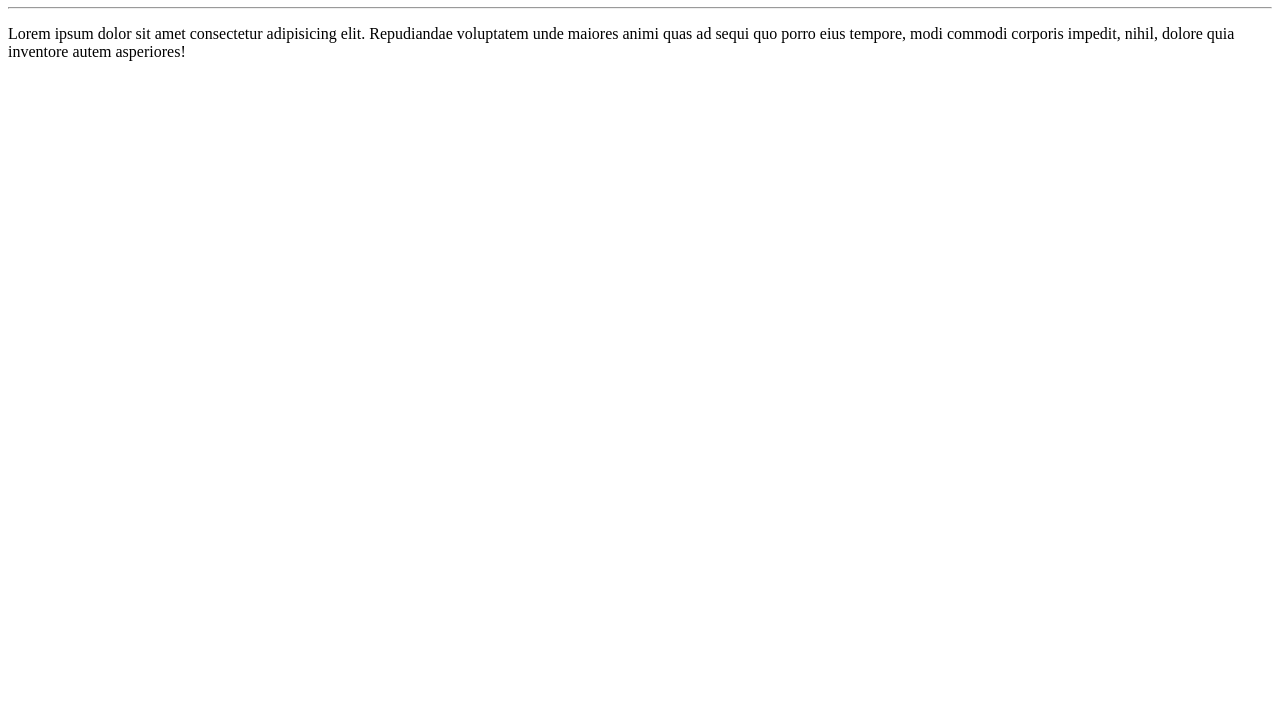
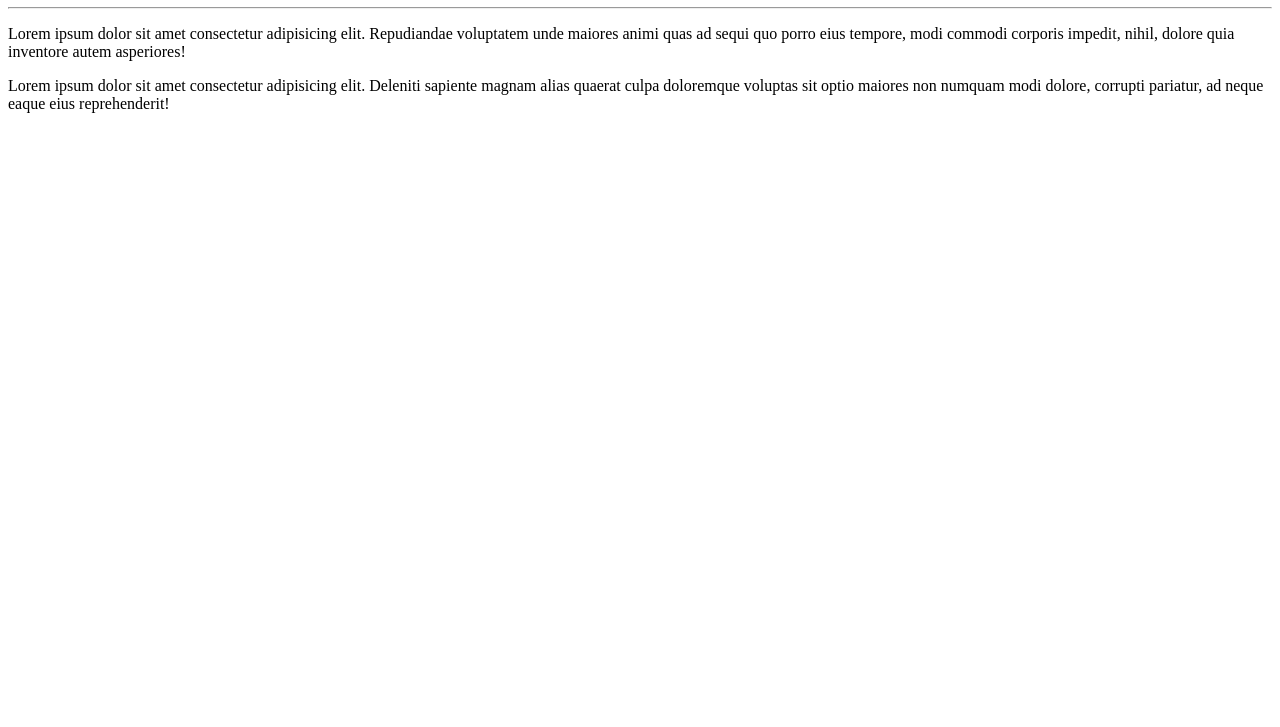
Before and after one commit to michellemoura-prog/Ola-Mundo, a plain HTML site: page site-exemplo/index.html in a window 1280 px wide. Shown: the part 73-800 px from the top of the page. Drawn offline with Linux system fonts and the light colour scheme.

Commit message:
Adicionei um parágrafo

```diff
--- a/site-exemplo/index.html
+++ b/site-exemplo/index.html
@@ -10,5 +10,6 @@
    <h1>Olá, Mundo!</h1>
    <hr>
    <p>Lorem ipsum dolor sit amet consectetur adipisicing elit. Repudiandae voluptatem unde maiores animi quas ad sequi quo porro eius tempore, modi commodi corporis impedit, nihil, dolore quia inventore autem asperiores!</p>
+   <p>Lorem ipsum dolor sit amet consectetur adipisicing elit. Deleniti sapiente magnam alias quaerat culpa doloremque voluptas sit optio maiores non numquam modi dolore, corrupti pariatur, ad neque eaque eius reprehenderit!</p>
 </body>
 </html>
```
